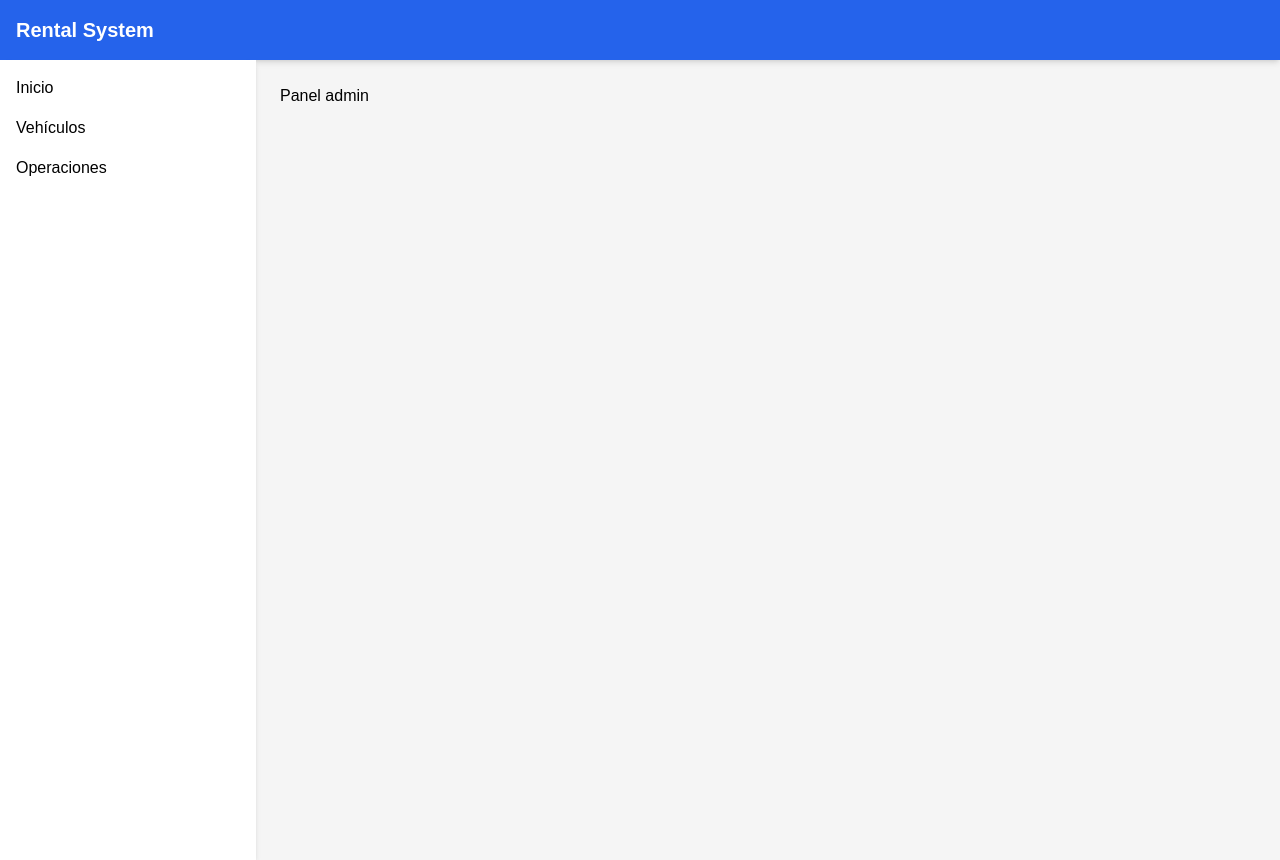
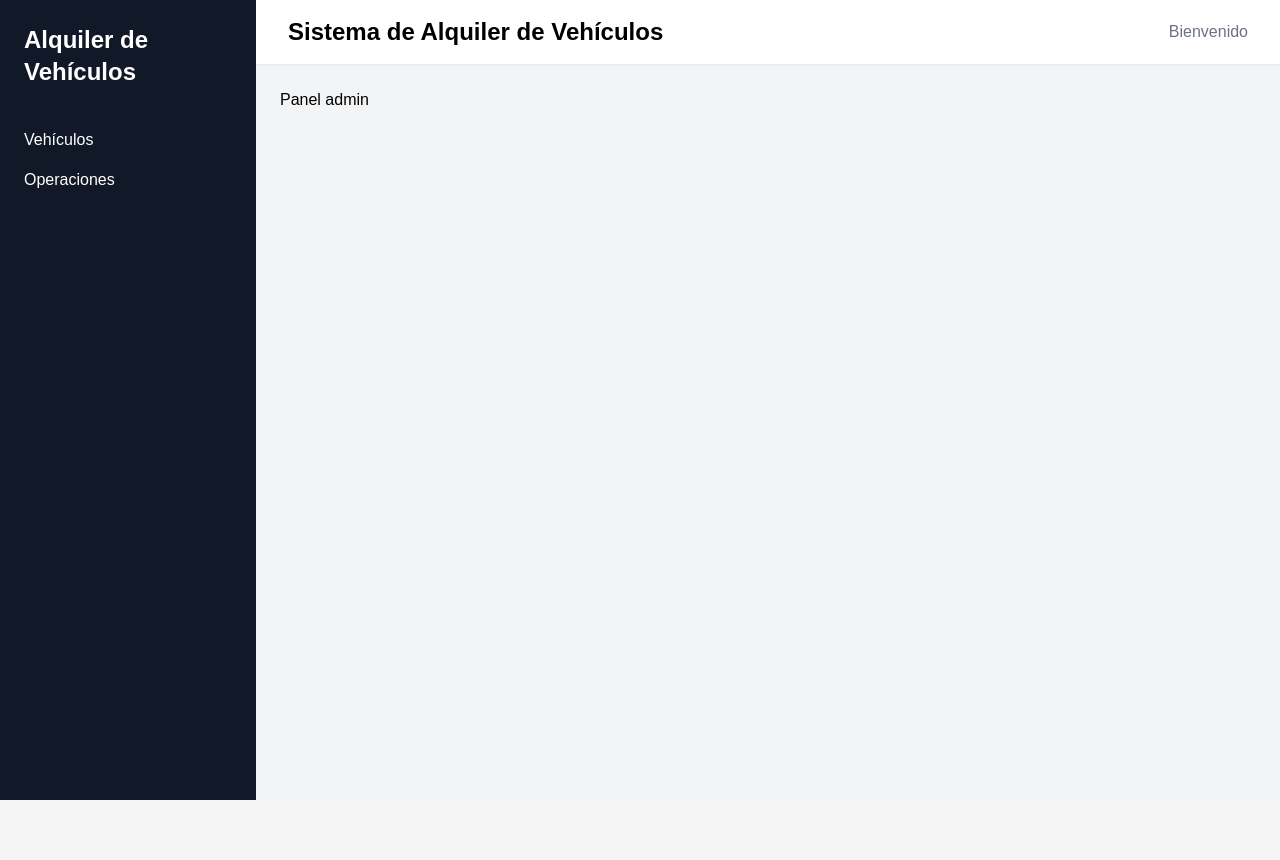
Before and after one commit to dsbpajedrez/alquiler-vehiculos-frontend, a React app: page /admin in a window 1280 px wide. After the commit the page ends 800 px from the top, so only its background shows below. Built offline with nearby package versions, Linux system fonts and the light colour scheme; the HTML template or start-up script is replaced by a standard one.

Commit message:
styles: Improve vehicle cards and some other styles

```diff
--- a/src/components/Navbar.jsx
+++ b/src/components/Navbar.jsx
@@ -2,17 +2,15 @@ import { Link } from "react-router-dom";
 
 export default function Navbar() {
     return (
-    <header
-      className="
-        bg-blue-600
-        text-white
-        p-4
-        shadow-md
-      "
-    >
-      <h1 className="text-xl font-bold">
-        Rental System
-      </h1>
+    <header className="bg-white shadow-sm px-8 py-4 flex justify-between items-center">
+      <h2 className="text-2xl font-semibold">
+        Sistema de Alquiler de Vehículos
+      </h2>
+      <div>
+        <span className="text-gray-500">
+          Bienvenido
+        </span>
+      </div>
     </header>
     )
 }
--- a/src/components/Sidebar.jsx
+++ b/src/components/Sidebar.jsx
@@ -1,48 +1,31 @@
-import { Link } from "react-router-dom";
+import {
+  NavLink,
+} from "react-router-dom";
 
 export default function Sidebar() {
+
   return (
+
     <aside
-      className="
-        w-64
-        bg-white
-        shadow-md
-        min-h-screen
-        p-4
-      "
-    >
-      <nav>
-        <ul className="space-y-4">
+      className="w-64 bg-gray-900 text-white min-h-screen p-6">
 
-          <li>
-            <Link
-              to="/"
-              className="hover:text-blue-600"
-            >
-              Inicio
-            </Link>
-          </li>
+      <h1
+        className="text-2xl font-bold mb-10">
+        Alquiler de Vehículos
+      </h1>
 
-          <li>
-            <Link
-              to="/vehicles"
-              className="hover:text-blue-600"
-            >
-              Vehículos
-            </Link>
-          </li>
+      <nav className="flex flex-col gap-4" >
 
-          <li>
-            <Link
-              to="/operations"
-              className="hover:text-blue-600"
-            >
-              Operaciones
-            </Link>
-          </li>
+        <NavLink to="/vehicles" className=" hover:text-blue-400">
+          Vehículos
+        </NavLink>
 
-        </ul>
+        <NavLink to="/operations" className="hover:text-blue-400">
+          Operaciones
+        </NavLink>
+
       </nav>
+
     </aside>
   );
 }
--- a/src/components/vehicles/VehicleCard.jsx
+++ b/src/components/vehicles/VehicleCard.jsx
@@ -6,81 +6,80 @@ export default function VehicleCard({
 
   return (
    <div
-      className="
-        bg-white
-        rounded-xl
-        shadow-md
-        p-5
-        transition
-        hover:shadow-xl
-      "
+      key={vehicle.id}
+      className=" bg-white rounded-2xl shadow-md overflow-hidden hover:shadow-2xl transition duration-300 hover:-translate-y-2 ">
+
+      <img
+        src="https://images.unsplash.com/photo-1503376780353-7e6692767b70"
+        alt={vehicle.brand}
+
+        className="h-52 w-full object-cover"
+      />
+
+      <div className="p-6">
+
+        <div
+          className="flex justify-between items-center mb-4"
         >
 
           <h2
-        className="
-          text-2xl
-          font-bold
-          mb-2
-        "
-      >
+            className="text-2xl font-bold">
             {vehicle.brand}
           </h2>
 
-      <p>
-        <span className="font-semibold">
-          Modelo:
-        </span>
-
-        {" "}
-
-        {vehicle.model}
-      </p>
-
-      <p>
-        <span className="font-semibold">
-          Año:
-        </span>
-
-        {" "}
-
-        {vehicle.year}
-      </p>
-
-      <p
-        className={`
-          mt-2
-          font-bold
+          <span
+            className={`px-3 py-1 rounded-full text-sm font-semibold
               ${
                 vehicle.available
-              ? "text-green-600"
-              : "text-red-600"
+                  ? "bg-green-100 text-green-700"
+                  : "bg-red-100 text-red-700"
               }
             `}
           >
 
-        {vehicle.available
+            {
+              vehicle.available
                 ? "Disponible"
-          : "No disponible"}
+                : "Alquilado"
+            }
 
+          </span>
+
+        </div>
+
+        <p
+          className="
+            text-gray-600
+            mb-2
+          "
+        >
+          Modelo:
+          {" "}
+          {vehicle.model}
         </p>
 
-      <Link
-        to={`/vehicles/${vehicle.id}`}
-
+        <p
           className="
-          inline-block
-          mt-4
-          bg-blue-600
-          text-white
-          px-4
-          py-2
-          rounded-lg
-          hover:bg-blue-700
+            text-gray-600
+            mb-6
           "
         >
+          Año:
+          {" "}
+          {vehicle.year}
+        </p>
+
+        <Link to={`/vehicles/${vehicle.id}`}
+          className="block text-center bg-blue-600 hover:bg-blue-700 text-white py-3 rounded-xl transition duration-300 cursor-pointer"
+        >
+
           Ver detalle
+
         </Link>
 
       </div>
+
+    </div>
+
   );
 }
--- a/src/layouts/MainLayout.jsx
+++ b/src/layouts/MainLayout.jsx
@@ -3,10 +3,10 @@ import Sidebar from "../components/Sidebar"
 
 export default function MainLayout({ children }) {
     return(
-        <div>
-        <Navbar />
-            <div className="flex">
-                <Sidebar />
+        <div className="flex bg-gray-100 min-h-screen">
+            <Sidebar />
+            <div className="flex flex-1 flex-col">
+                <Navbar />
                 <main className="flex-1 p-6">
                     {children}
                 </main>
--- a/src/pages/Vehicle.jsx
+++ b/src/pages/Vehicle.jsx
@@ -32,7 +32,7 @@ export default function Vehicle() {
     return (
         <div>
             <h1 className="text-2xl font-bold">
-                Vehiculos
+                Listado de vehículos
             </h1>
             <div className="grid grid-cols-1 md:grid-cols-2 lg:grid-cols-3 gap-6">
 
```
Lines whose indentation alone changed are shown as unchanged.
